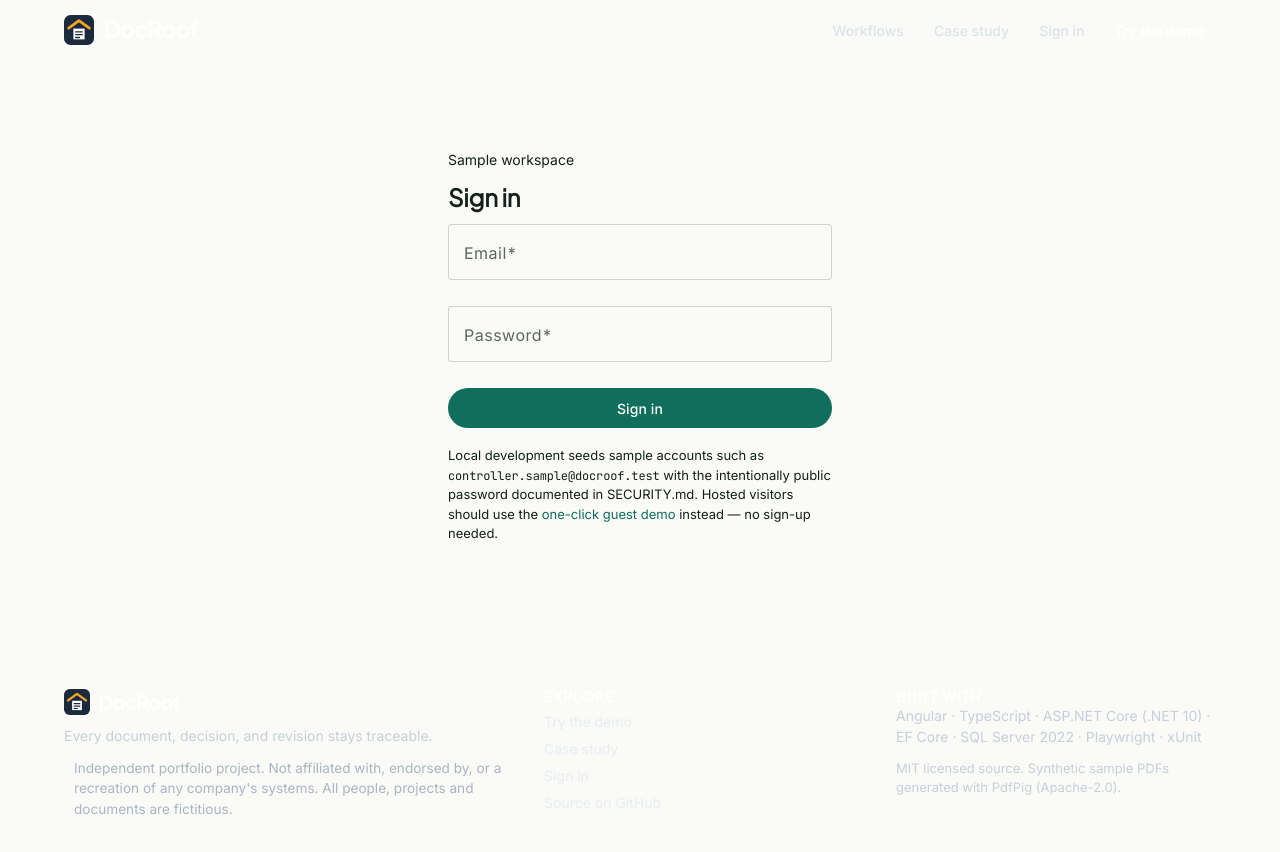
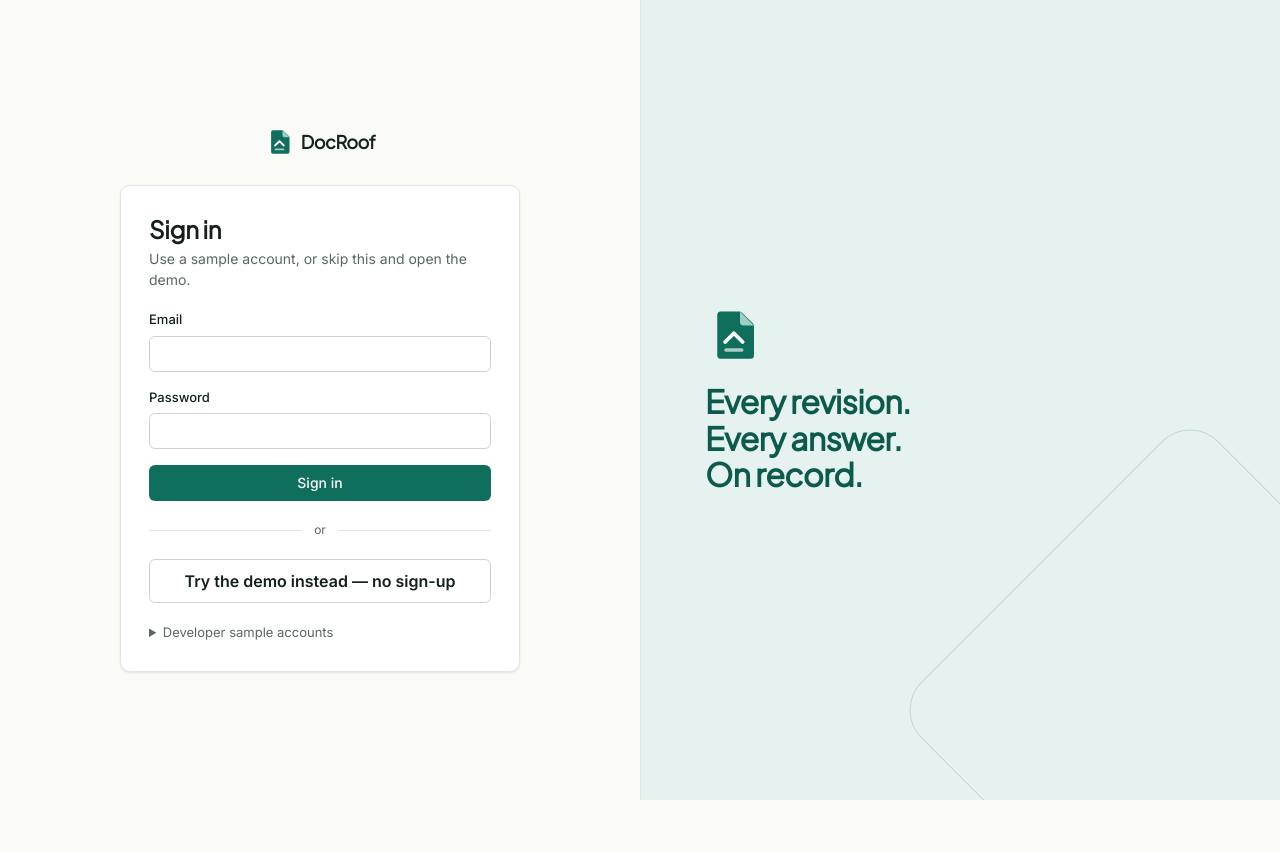
Before and after one commit to ved-cmpt/DocRoof, an Angular app in the folder web/: page /login in a window 1280 px wide. Shown: the top 852 px of the page. After the commit the page ends 800 px from the top, so only its background shows below. Built offline with nearby package versions, Linux system fonts and the light colour scheme.

Commit message:
feat(web): split sign-in and a guided demo start screen with offline handling

```diff
--- a/web/src/app/pages/demo/demo.page.ts
+++ b/web/src/app/pages/demo/demo.page.ts
@@ -1,100 +1,255 @@
-import { Component, OnInit, inject, signal } from '@angular/core';
-import { MatButtonModule } from '@angular/material/button';
+import { HttpErrorResponse } from '@angular/common/http';
+import { Component, DestroyRef, OnInit, inject, isDevMode, signal } from '@angular/core';
 import { Router, RouterLink } from '@angular/router';
 import { problemMessage } from '../../core/http';
 import { SessionService } from '../../core/session.service';
-import { PublicFooterComponent, PublicHeaderComponent } from '../../shared/brand';
+import { IconComponent, LogoComponent } from '../../shared/ui';
+
+const STEPS = [
+  'Creating your private workspace…',
+  'Copying fictional projects and documents…',
+  'Signing you in…',
+];
+
+/** True when the API could not be reached at all (stopped API, dev proxy error, network). */
+export function isUnreachable(e: unknown): boolean {
+  if (!(e instanceof HttpErrorResponse)) {
+    return false;
+  }
+  if (e.status === 0 || e.status === 502 || e.status === 503 || e.status === 504) {
+    return true;
+  }
+  // The dev-server proxy answers 500 with plain text when the API is down.
+  return e.status === 500 && typeof e.error === 'string';
+}
 
 /** One click → isolated guest workspace. Starts automatically; the button is the retry path. */
 @Component({
   selector: 'app-demo-page',
-  imports: [MatButtonModule, RouterLink, PublicHeaderComponent, PublicFooterComponent],
+  imports: [RouterLink, LogoComponent, IconComponent],
   template: `
-    <app-public-header />
-    <main id="main" class="demo-wrap">
-      <section class="panel demo-card" aria-labelledby="demo-title" aria-live="polite">
-        <p class="eyebrow">Guest demo</p>
-        <h1 id="demo-title">Your private DocRoof workspace</h1>
-        @if (busy()) {
-          <div class="progress" role="status">
-            <span class="bar" aria-hidden="true"></span>
-            <p>
-              Building your workspace from the seed template: 2 fictional projects, 15 documents,
-              RFIs and submittals…
-            </p>
-          </div>
-        } @else if (error()) {
-          <div class="error-box" role="alert">{{ error() }}</div>
-          <div class="row actions">
-            <button mat-flat-button (click)="start()">Try again</button>
-            <a mat-button routerLink="/">Back to home</a>
+    <a class="skip-link" href="#main">Skip to content</a>
+    <main id="main" tabindex="-1" class="wrap">
+      <a routerLink="/" class="home" aria-label="DocRoof home">
+        <app-logo [size]="32" [wordmark]="true" />
+      </a>
+      <section class="card panel" aria-labelledby="demo-title" aria-live="polite">
+        @if (error()) {
+          <span class="err-icon"><app-icon [name]="unreachable() ? 'server-off' : 'triangle-alert'" [size]="22" /></span>
+          <h1 id="demo-title">{{ unreachable() ? 'The demo server is not responding' : 'The demo could not start' }}</h1>
+          <p class="text">
+            @if (unreachable()) {
+              Your workspace is created by the DocRoof API, and it could not be reached. Try again in
+              a moment.
+            } @else {
+              {{ error() }}
+            }
+          </p>
+          @if (unreachable() && dev) {
+            <div class="hint">
+              <span class="hint-label">Running locally? Start the API, then retry:</span>
+              <code>dotnet run --project api/src/DocRoof.Api --launch-profile http</code>
+            </div>
+          }
+          <div class="actions">
+            <button type="button" class="btn btn-primary" (click)="start()">
+              <app-icon name="refresh-cw" [size]="16" /> Try again
+            </button>
+            <a class="btn btn-secondary" routerLink="/">Back to home</a>
           </div>
         } @else {
-          <p>Opening your workspace…</p>
+          <h1 id="demo-title">Setting up your demo</h1>
+          <p class="text">A private workspace with fictional data, deleted after 24 hours.</p>
+          <div class="progress" role="progressbar" aria-label="Creating workspace" aria-valuemin="0" aria-valuemax="3" [attr.aria-valuenow]="step()">
+            <span [style.width.%]="((step() + 1) / steps.length) * 100"></span>
+          </div>
+          <ol class="steps">
+            @for (s of steps; track s; let i = $index) {
+              <li [class.done]="i < step()" [class.now]="i === step()">
+                <span class="mark" aria-hidden="true">
+                  @if (i < step()) {
+                    <app-icon name="check" [size]="14" [stroke]="2" />
+                  }
+                </span>
+                {{ s }}
+                @if (i < step()) {
+                  <span class="visually-hidden">(done)</span>
+                }
+              </li>
+            }
+          </ol>
         }
-        <ul class="facts">
-          <li>No sign-up and no shared data: every visitor gets an isolated tenant.</li>
-          <li>Switch between five fictional personas to see each role's permissions.</li>
-          <li>The workspace and its files are deleted automatically after 24 hours.</li>
-        </ul>
       </section>
+      <p class="foot">No sign-up · isolated tenant · five personas to switch between</p>
     </main>
-    <app-public-footer />
   `,
   styles: `
-    .demo-wrap {
-      display: grid;
-      place-items: center;
-      padding: 56px 16px 0;
+    .wrap {
+      min-height: 100dvh;
+      display: flex;
+      flex-direction: column;
+      align-items: center;
+      justify-content: center;
+      gap: 24px;
+      padding: 32px 16px;
+      outline: none;
     }
-    .demo-card {
-      width: min(560px, 100%);
+    .home {
+      border-radius: var(--r-sm);
+    }
+    .home:hover {
+      text-decoration: none;
+    }
+    .panel {
+      width: min(460px, 100%);
       padding: 28px;
     }
-    .progress .bar {
+    h1 {
+      font-size: var(--fs-20);
+      margin-bottom: 6px;
+    }
+    .text {
+      color: var(--text-2);
+      margin-bottom: 20px;
+    }
+    .progress {
+      height: 4px;
+      border-radius: 2px;
+      background: var(--surface-subtle);
+      overflow: hidden;
+      margin-bottom: 20px;
+    }
+    .progress span {
       display: block;
-      height: 6px;
-      border-radius: 3px;
-      background: var(--hazard);
-      background-size: 28px 28px;
-      animation: slide 1s linear infinite;
-      margin-bottom: 12px;
+      height: 100%;
+      background: var(--brand);
+      border-radius: 2px;
+      transition: width 0.6s ease;
     }
-    @keyframes slide {
+    .steps {
+      list-style: none;
+      margin: 0;
+      padding: 0;
+      display: flex;
+      flex-direction: column;
+      gap: 12px;
+    }
+    .steps li {
+      display: flex;
+      align-items: center;
+      gap: 10px;
+      color: var(--text-2);
+    }
+    .steps li.now {
+      color: var(--text);
+      font-weight: 500;
+    }
+    .steps li.done {
+      color: var(--text);
+    }
+    .mark {
+      display: inline-grid;
+      place-items: center;
+      width: 20px;
+      height: 20px;
+      border-radius: var(--r-full);
+      border: 1.5px solid var(--border-strong);
+      flex: none;
+    }
+    li.now .mark {
+      border-color: var(--brand);
+      border-top-color: transparent;
+      animation: spin 0.9s linear infinite;
+    }
+    li.done .mark {
+      border-color: var(--brand);
+      background: var(--brand);
+      color: var(--on-brand);
+    }
+    @keyframes spin {
       to {
-        background-position: 28px 0;
+        transform: rotate(360deg);
       }
     }
+    .err-icon {
+      display: inline-grid;
+      place-items: center;
+      width: 44px;
+      height: 44px;
+      border-radius: var(--r-md);
+      background: var(--surface-subtle);
+      color: var(--text-2);
+      margin-bottom: 14px;
+    }
+    .hint {
+      display: flex;
+      flex-direction: column;
+      gap: 6px;
+      padding: 12px;
+      border-radius: var(--r-sm);
+      background: var(--surface-subtle);
+      margin-bottom: 20px;
+    }
+    .hint-label {
+      font-size: var(--fs-13);
+      color: var(--text-2);
+    }
+    .hint code {
+      font-size: var(--fs-12);
+      overflow-wrap: anywhere;
+    }
     .actions {
-      margin-top: 12px;
+      display: flex;
+      gap: 8px;
+      flex-wrap: wrap;
     }
-    .facts {
-      margin: 20px 0 0;
-      padding-left: 18px;
-      color: var(--muted);
+    .foot {
+      margin: 0;
+      color: var(--text-2);
+      font-size: var(--fs-13);
+      text-align: center;
     }
   `,
 })
 export class DemoPage implements OnInit {
   private readonly session = inject(SessionService);
   private readonly router = inject(Router);
-  protected readonly busy = signal(false);
+  protected readonly steps = STEPS;
+  protected readonly dev = isDevMode();
+  protected readonly step = signal(0);
   protected readonly error = signal('');
+  protected readonly unreachable = signal(false);
+  private timers: ReturnType<typeof setTimeout>[] = [];
+
+  constructor() {
+    inject(DestroyRef).onDestroy(() => this.clearTimers());
+  }
 
   ngOnInit(): void {
     void this.start();
   }
 
+  private clearTimers(): void {
+    this.timers.forEach(clearTimeout);
+    this.timers = [];
+  }
+
   protected async start(): Promise<void> {
-    this.busy.set(true);
+    this.clearTimers();
     this.error.set('');
+    this.unreachable.set(false);
+    this.step.set(0);
+    // The single API call does all three steps; the timeline only paces the display.
+    this.timers.push(setTimeout(() => this.step.set(Math.max(this.step(), 1)), 700));
     try {
       await this.session.startDemo();
-      await this.router.navigateByUrl('/app/documents?tour=1');
+      this.clearTimers();
+      this.step.set(2);
+      await this.router.navigateByUrl('/app/documents');
     } catch (e) {
+      this.clearTimers();
+      this.unreachable.set(isUnreachable(e));
       this.error.set(problemMessage(e, 'The demo could not be started.'));
-    } finally {
-      this.busy.set(false);
     }
   }
 }
--- a/web/src/app/pages/login/login.page.ts
+++ b/web/src/app/pages/login/login.page.ts
@@ -1,94 +1,207 @@
 import { Component, inject, signal } from '@angular/core';
 import { FormBuilder, ReactiveFormsModule, Validators } from '@angular/forms';
-import { MatButtonModule } from '@angular/material/button';
-import { MatInputModule } from '@angular/material/input';
 import { ActivatedRoute, Router, RouterLink } from '@angular/router';
 import { problemMessage } from '../../core/http';
 import { SessionService } from '../../core/session.service';
-import { PublicFooterComponent, PublicHeaderComponent } from '../../shared/brand';
+import { IconComponent, LogoComponent } from '../../shared/ui';
 
 @Component({
   selector: 'app-login-page',
-  imports: [
-    ReactiveFormsModule,
-    MatInputModule,
-    MatButtonModule,
-    RouterLink,
-    PublicHeaderComponent,
-    PublicFooterComponent,
-  ],
+  imports: [ReactiveFormsModule, RouterLink, LogoComponent, IconComponent],
   template: `
-    <app-public-header />
-    <main id="main" class="auth-wrap">
-      <section class="panel auth-card" aria-labelledby="login-title">
-        <p class="eyebrow">Sample workspace</p>
+    <a class="skip-link" href="#main">Skip to content</a>
+    <div class="split">
+      <main id="main" tabindex="-1" class="form-side">
+        <a routerLink="/" class="home" aria-label="DocRoof home">
+          <app-logo [size]="28" [wordmark]="true" />
+        </a>
+        <section class="card auth" aria-labelledby="login-title">
           <h1 id="login-title">Sign in</h1>
+          <p class="sub">Use a sample account, or skip this and open the demo.</p>
           @if (expired) {
-          <p class="notice info" role="status">
-            Your session ended. Sign in again or start a fresh demo.
+            <div class="alert tone-info" role="status">
+              <app-icon name="info" [size]="16" />
+              <p>Your session ended. Sign in again or start a fresh demo.</p>
+            </div>
+          }
+          <form [formGroup]="form" (ngSubmit)="submit()" novalidate class="form-grid">
+            <div class="field">
+              <label class="field-label" for="login-email">Email</label>
+              <input
+                id="login-email"
+                class="input"
+                type="email"
+                formControlName="email"
+                autocomplete="username"
+              />
+              @if (invalid('email')) {
+                <p class="field-error">
+                  {{
+                    form.controls.email.hasError('email')
+                      ? 'Enter a valid email address.'
+                      : 'Email is required.'
+                  }}
                 </p>
               }
-        <form [formGroup]="form" (ngSubmit)="submit()" novalidate>
-          <mat-form-field appearance="outline">
-            <mat-label>Email</mat-label>
-            <input matInput type="email" formControlName="email" autocomplete="username" required />
-            @if (form.controls.email.hasError('email')) {
-              <mat-error>Enter a valid email address.</mat-error>
-            } @else if (form.controls.email.hasError('required')) {
-              <mat-error>Email is required.</mat-error>
-            }
-          </mat-form-field>
-          <mat-form-field appearance="outline">
-            <mat-label>Password</mat-label>
+            </div>
+            <div class="field">
+              <label class="field-label" for="login-password">Password</label>
               <input
-              matInput
+                id="login-password"
+                class="input"
                 type="password"
                 formControlName="password"
                 autocomplete="current-password"
-              required
               />
-            @if (form.controls.password.hasError('required')) {
-              <mat-error>Password is required.</mat-error>
+              @if (invalid('password')) {
+                <p class="field-error">Password is required.</p>
               }
-          </mat-form-field>
+            </div>
             @if (error()) {
-            <div class="error-box" role="alert">{{ error() }}</div>
+              <div class="alert tone-danger" role="alert">
+                <app-icon name="triangle-alert" [size]="16" />
+                <p>{{ error() }}</p>
+              </div>
             }
-          <button mat-flat-button type="submit" [disabled]="busy()">
+            <button type="submit" class="btn btn-primary btn-block" [disabled]="busy()">
               {{ busy() ? 'Signing in…' : 'Sign in' }}
             </button>
           </form>
-        <p class="hint small muted">
-          Local development seeds sample accounts such as
-          <code>controller.sample&#64;docroof.test</code> with the intentionally public password
-          documented in SECURITY.md. Hosted visitors should use the
-          <a routerLink="/demo">one-click guest demo</a> instead — no sign-up needed.
+          <div class="or" aria-hidden="true"><span>or</span></div>
+          <a routerLink="/demo" class="btn btn-secondary btn-lg btn-block">
+            Try the demo instead — no sign-up
+          </a>
+          <details class="dev">
+            <summary>Developer sample accounts</summary>
+            <p>
+              Local development seeds accounts such as
+              <code>controller.sample&#64;docroof.test</code>. Their intentionally public password
+              is documented in SECURITY.md. Hosted visitors should use the guest demo.
             </p>
+          </details>
         </section>
       </main>
-    <app-public-footer />
+      <aside class="brand-side" aria-hidden="true">
+        <div class="brand-inner">
+          <app-logo [size]="56" />
+          <p><span>Every revision.</span> <span>Every answer.</span> <span>On record.</span></p>
+        </div>
+      </aside>
+    </div>
   `,
   styles: `
-    .auth-wrap {
+    .split {
       display: grid;
-      place-items: center;
-      padding: 56px 16px 0;
+      grid-template-columns: minmax(0, 1fr) minmax(0, 1fr);
+      min-height: 100dvh;
     }
-    .auth-card {
-      width: min(440px, 100%);
+    .form-side {
+      display: flex;
+      flex-direction: column;
+      align-items: center;
+      justify-content: center;
+      gap: 24px;
+      padding: 32px 24px;
+      outline: none;
+    }
+    .home {
+      border-radius: var(--r-sm);
+    }
+    .home:hover {
+      text-decoration: none;
+    }
+    .auth {
+      width: min(400px, 100%);
       padding: 28px;
     }
-    form {
+    h1 {
+      font-size: var(--fs-24);
+      margin-bottom: 4px;
+    }
+    .sub {
+      color: var(--text-2);
+      margin-bottom: 20px;
+    }
+    .alert {
+      margin-bottom: 16px;
+    }
+    .or {
+      display: flex;
+      align-items: center;
+      gap: 12px;
+      margin: 20px 0;
+      color: var(--text-2);
+      font-size: var(--fs-12);
+    }
+    .or::before,
+    .or::after {
+      content: '';
+      flex: 1;
+      height: 1px;
+      background: var(--border);
+    }
+    .dev {
+      margin-top: 20px;
+      color: var(--text-2);
+      font-size: var(--fs-13);
+    }
+    .dev summary {
+      cursor: pointer;
+      border-radius: var(--r-sm);
+      width: fit-content;
+    }
+    .dev p {
+      margin: 8px 0 0;
+    }
+    .brand-side {
+      position: relative;
+      overflow: hidden;
+      background: var(--brand-tint);
+      border-left: 1px solid var(--border);
+    }
+    .brand-side::after {
+      content: '';
+      position: absolute;
+      right: -120px;
+      bottom: -120px;
+      width: 420px;
+      height: 420px;
+      border-radius: 40px;
+      transform: rotate(45deg);
+      border: 1px solid color-mix(in srgb, var(--brand) 18%, transparent);
+    }
+    .brand-inner {
+      position: relative;
+      z-index: 1;
+      height: 100%;
       display: flex;
       flex-direction: column;
-      gap: 6px;
-      margin-top: 12px;
+      justify-content: center;
+      padding: 64px;
+      gap: 20px;
     }
-    .error-box {
-      margin-bottom: 12px;
+    .brand-inner p span {
+      display: block;
     }
-    .hint {
-      margin-top: 18px;
+    .brand-inner p {
+      margin: 0;
+      font-family: var(--font-display);
+      font-size: var(--fs-32);
+      font-weight: 700;
+      line-height: 1.15;
+      letter-spacing: -0.02em;
+      color: var(--brand-hover);
+    }
+    @media (max-width: 860px) {
+      .split {
+        grid-template-columns: minmax(0, 1fr);
+      }
+      .brand-side {
+        display: none;
+      }
+      .auth {
+        padding: 20px;
+      }
     }
   `,
 })
@@ -105,6 +218,11 @@ export class LoginPage {
     email: ['', [Validators.required, Validators.email]],
     password: ['', Validators.required],
   });
+
+  protected invalid(name: 'email' | 'password'): boolean {
+    const c = this.form.controls[name];
+    return c.invalid && c.touched;
+  }
 
   protected async submit(): Promise<void> {
     if (this.form.invalid) {
```
Lines whose indentation alone changed are shown as unchanged.
